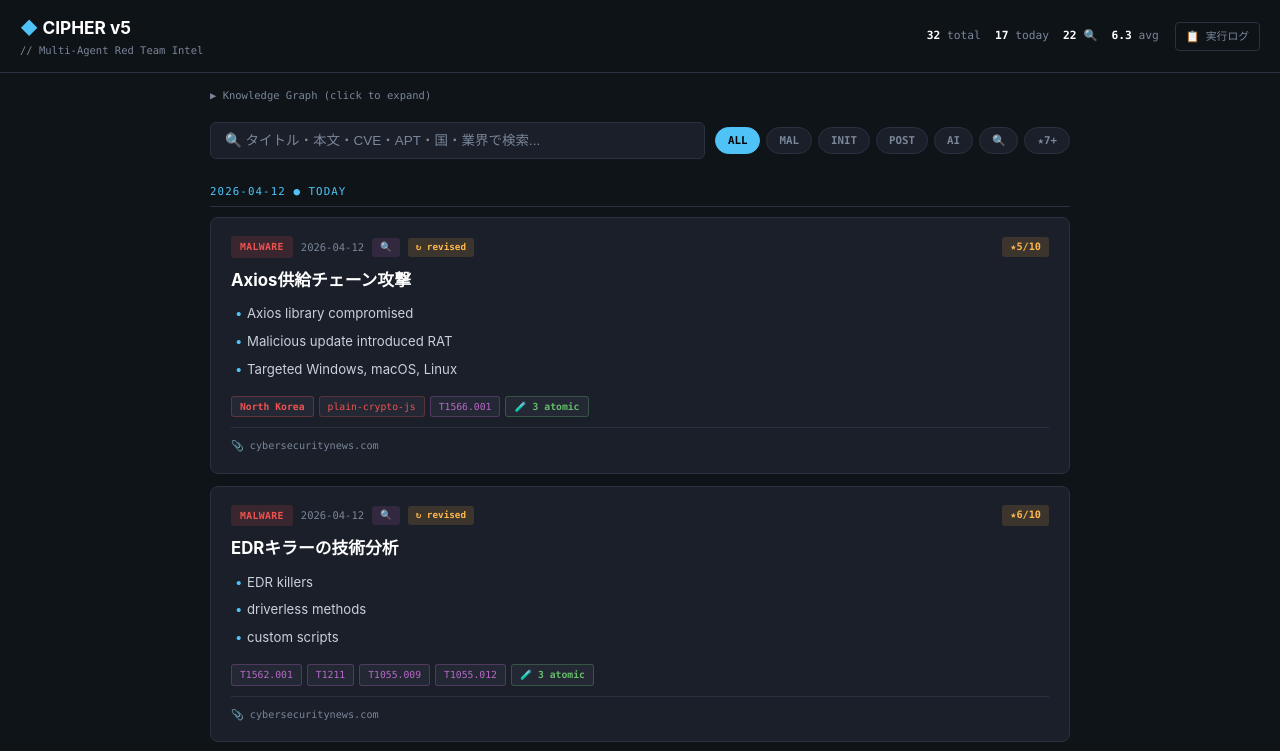
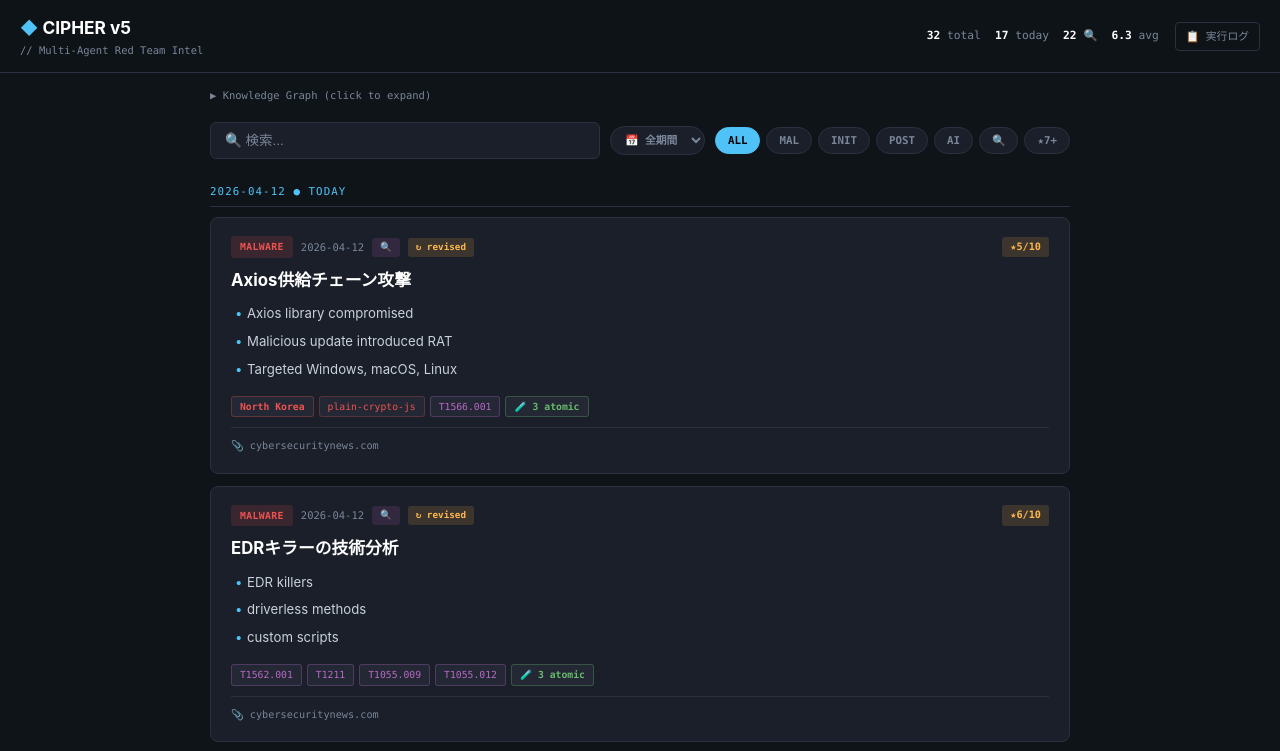
Before and after one commit to FenrisGleip/wyxe-ziwg-ifjg7-zcas-9emw-wpeb-pbjg-ata0, a plain HTML site: page index.html in a window 1280 px wide. Both pictures are taken after a click on the button "ALL". Shown: the top 751 px of the page. Drawn offline with nearby package versions, Linux system fonts and the light colour scheme.

Commit message:
Update index.html

```diff
--- a/index.html
+++ b/index.html
@@ -150,7 +150,14 @@ a:hover{text-decoration:underline}
 <div class="kg-panel" id="kg-panel"><div class="kg-grid" id="kg-grid"></div></div>
 
 <div class="ctrl">
-  <input type="text" id="search" placeholder="🔍 タイトル・本文・CVE・APT・国・業界で検索..." autocomplete="off">
+  <input type="text" id="search" placeholder="🔍 検索..." autocomplete="off">
+  <select id="date-filter" class="fbtn" style="padding:6px 10px">
+    <option value="ALL">📅 全期間</option>
+    <option value="1">今日</option>
+    <option value="3">3日以内</option>
+    <option value="7">7日以内</option>
+    <option value="30">30日以内</option>
+  </select>
   <div class="filters">
     <button class="fbtn on" data-cat="ALL">ALL</button>
     <button class="fbtn" data-cat="MALWARE">MAL</button>
@@ -225,12 +232,19 @@ document.querySelectorAll('.fbtn').forEach(b=>{
   };
 });
 document.getElementById('search').oninput=render;
+document.getElementById('date-filter').onchange = render;
 
 function render(){
   const q=document.getElementById('search').value.toLowerCase();
   const feed=document.getElementById('feed');
+  const dateFilter = document.getElementById('date-filter').value;
   feed.innerHTML='';
   const filtered=db.filter(a=>{
+    if(dateFilter !== 'ALL'){
+      const days = parseInt(dateFilter);
+      const cutoff = new Date(Date.now() - days*86400000).toISOString().slice(0,10);
+      if(a.date < cutoff) return false;
+    }
     if(activeCat==='RESEARCHED')return a.researched;
     if(activeCat==='HIGH_SCORE'){const s=bestScore(a);return s!=null&&s>=7}
     if(activeCat!=='ALL'&&a.category!==activeCat)return false;
@@ -347,6 +361,7 @@ function openDet(a){
   });
   document.getElementById('det-src-link').href=a.url;
   document.getElementById('det').classList.add('open');
+  document.querySelector('.det-body').scrollTop = 0;
   history.pushState({view:'detail'},'');
 }
 function closeDet(){document.getElementById('det').classList.remove('open')}
```
